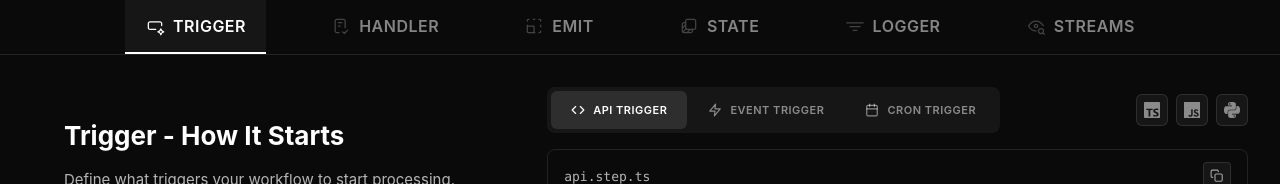
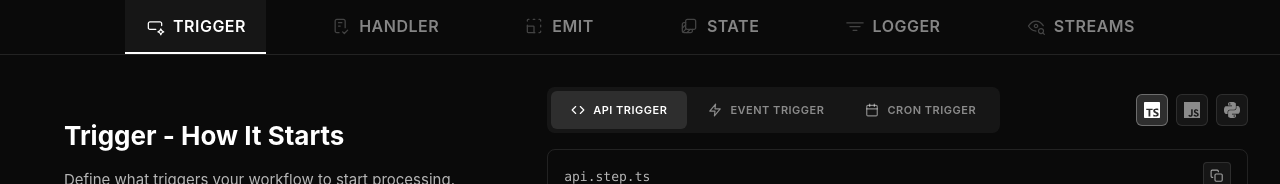
Before and after one commit to Yashank18/motia-widget, a React (Vite) app: page / in a window 1280 px wide. In both pictures the pointer is over the button 1152 px from the left and 110 px from the top of the page. Shown: the top 184 px of the page. Built offline with nearby package versions, Linux system fonts and the light colour scheme.

Commit message:
missing state

```diff
--- a/src/components/LanguageSelector.css
+++ b/src/components/LanguageSelector.css
@@ -19,13 +19,13 @@
     font-size: 16px;
 }
 
-.language-btn:hover {
+.step-language-btn:hover {
     background: rgba(255, 255, 255, 0.1);
     color: rgba(255, 255, 255, 0.8);
     border-color: rgba(255, 255, 255, 0.2);
 }
 
-.language-btn.active {
+.step-language-btn.active {
     background: rgba(255, 255, 255, 0.15);
     color: #fff;
     border-color: rgba(255, 255, 255, 0.3);
```
